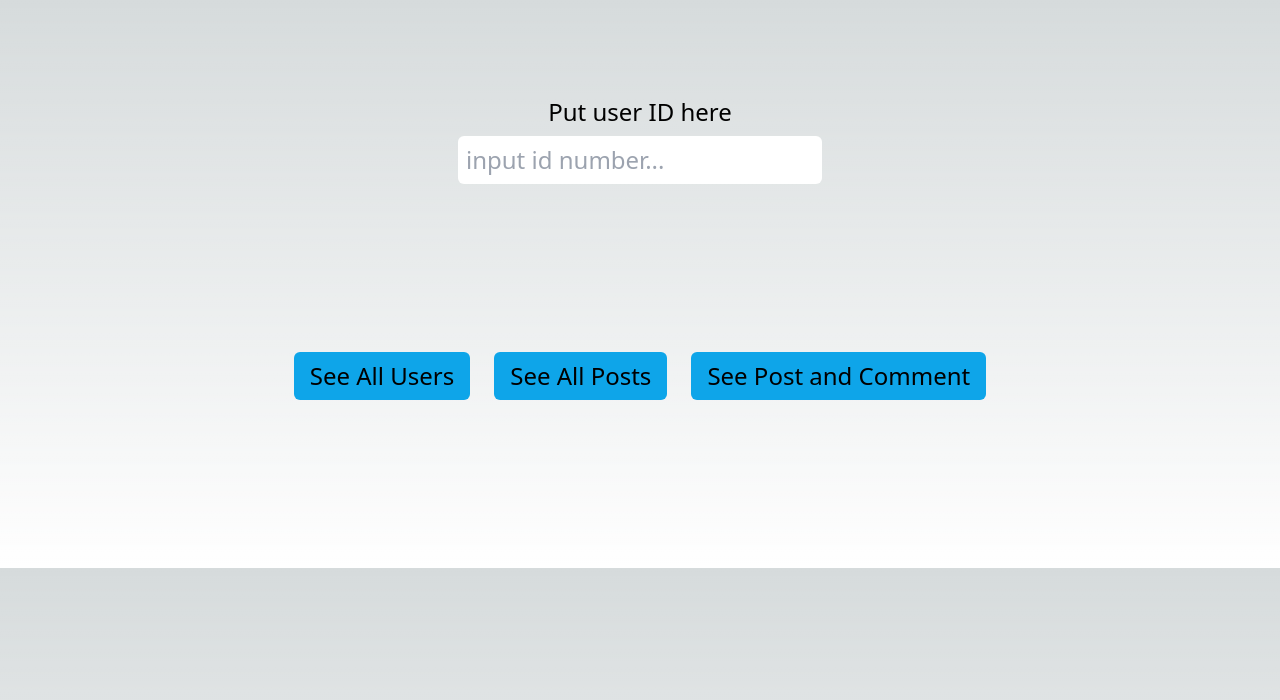
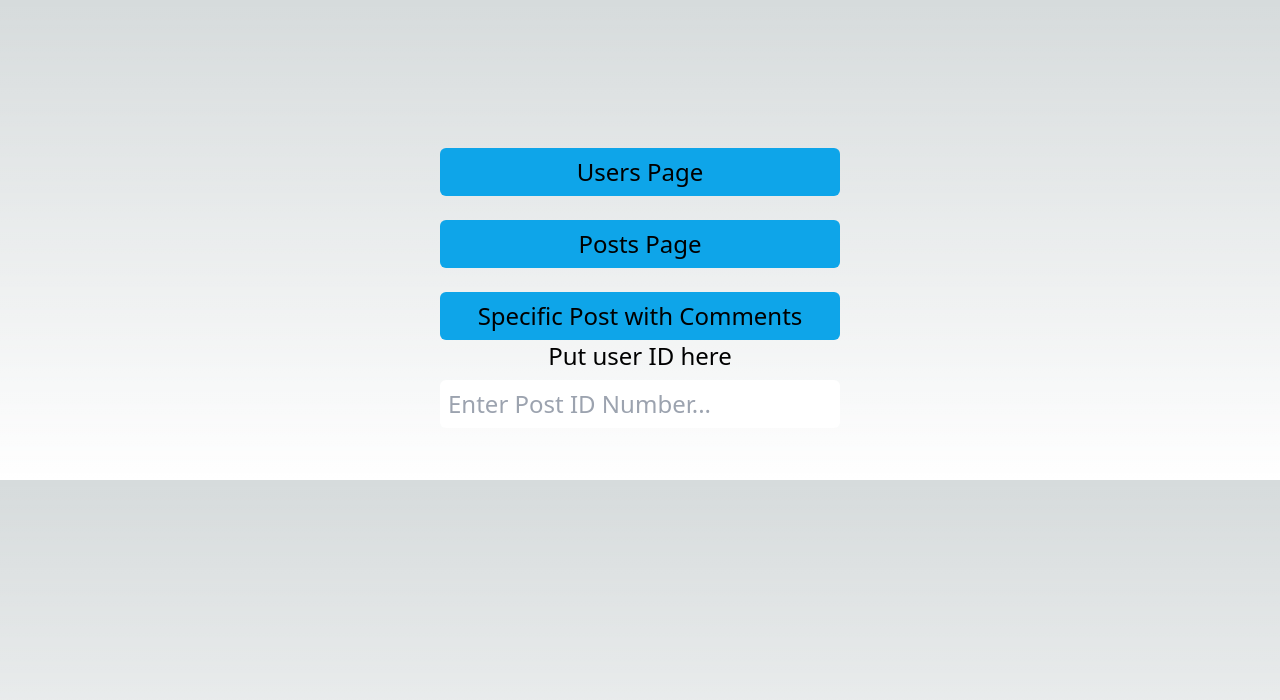
Before and after one commit to RomwelFeliciano/sample-graphql, a Next.js app in the folder frontend/: page / in a window 1280 px wide. Shown: the top 700 px of the page. Built offline with nearby package versions, Linux system fonts and the light colour scheme.

Commit message:
Design of UI in client side

```diff
--- /dev/null
+++ b/frontend/src/components/Spinner.js
@@ -0,0 +1,11 @@
+export default function Spinner() {
+  return (
+    <div className="flex justify-center items-center pt-96">
+      <div className="flex flex-row gap-2">
+        <div className="w-4 h-4 rounded-full bg-sky-400 animate-bounce"></div>
+        <div className="w-4 h-4 rounded-full bg-sky-400 animate-bounce [animation-delay:-.3s]"></div>
+        <div className="w-4 h-4 rounded-full bg-sky-400 animate-bounce [animation-delay:-.5s]"></div>
+      </div>
+    </div>
+  );
+}
--- a/frontend/src/graphql/queries.js
+++ b/frontend/src/graphql/queries.js
@@ -16,8 +16,10 @@ export const GET_ALL_USERS = gql`
 export const GET_ALL_POSTS = gql`
   query {
     getPosts {
+      id
       title
       content
+      user_id
     }
   }
 `;
@@ -29,7 +31,10 @@ export const GET_POST_WITH_COMMENTS = gql`
       title
       content
       comments {
+        id
         content
+        user_id
+        post_id
       }
     }
   }
--- a/frontend/src/pages/index.js
+++ b/frontend/src/pages/index.js
@@ -8,31 +8,34 @@ export default function Home() {
 
   return (
     <main className="flex flex-col pt-24">
-      <div className="flex justify-center items-center flex-col gap-2">
-        <label className="text-2xl">Put user ID here</label>
-        <input
-          type="text"
-          placeholder="input id number..."
-          className="px-2 py-2 rounded-md text-2xl text-black border-none focus:outline-none"
-          onChange={(e) => setId(e.target.value)}
-        />
-      </div>
-      <div className="h-96 flex items-center justify-center gap-6 text-black text-2xl">
+      <div className="h-96 flex flex-col items-center justify-center gap-6 text-black text-2xl">
         <Link href={"/users"}>
-          <button className="bg-sky-500 rounded-md px-4 py-2">
-            See All Users
+          <button className="bg-sky-500 transition-all duration-300 ease-in-out hover:bg-sky-700 w-[400px] rounded-md px-4 py-2">
+            Users Page
           </button>
         </Link>
         <Link href={"/posts"}>
-          <button className="bg-sky-500 rounded-md px-4 py-2">
-            See All Posts
+          <button className="bg-sky-500 transition-all duration-300 ease-in-out hover:bg-sky-700 w-[400px] rounded-md px-4 py-2">
+            Posts Page
           </button>
         </Link>
-        <Link href={`/posts/${id ? id : "no-id"}`}>
-          <button className="bg-sky-500 rounded-md px-4 py-2">
-            See Post and Comment
-          </button>
-        </Link>
+        <div>
+          <Link href={`/posts/${id ? id : "no-id"}`}>
+            <button className="bg-sky-500 transition-all duration-300 ease-in-out hover:bg-sky-700 w-[400px] rounded-md px-4 py-2">
+              Specific Post with Comments
+            </button>
+          </Link>
+          <div className="flex justify-center items-center flex-col gap-2">
+            <label className="text-2xl">Put user ID here</label>
+            <input
+              type="number"
+              min={1}
+              placeholder="Enter Post ID Number..."
+              className="w-[400px] px-2 py-2 rounded-md text-2xl text-black border-none focus:outline-none"
+              onChange={(e) => setId(e.target.value)}
+            />
+          </div>
+        </div>
       </div>
     </main>
   );
--- a/frontend/src/pages/posts/index.js
+++ b/frontend/src/pages/posts/index.js
@@ -1,19 +1,35 @@
 import { GET_ALL_POSTS } from "@/graphql/queries";
 import { useQuery } from "@apollo/client";
+import Link from "next/link";
+import Spinner from "@/components/Spinner";
 
 export default function Posts() {
   const { loading, error, data } = useQuery(GET_ALL_POSTS);
 
-  if (loading) return <p>Loading...</p>;
+  if (loading) return <Spinner />;
   if (error) return <p>Error : {error.message}</p>;
 
   return (
-    <div className="flex flex-col justify-center items-center p-56 gap-4">
-      {data.getPosts.map(({ title, content }) => (
-        <div className="flex justify-center items-center gap-1 bg-sky-300 text-black px-4 py-2 rounded-md">
-          <span>{title}</span> | <span>{content}</span>
-        </div>
-      ))}
+    <div className="flex flex-col justify-center items-center pt-44 gap-4">
+      <Link href={"/"}>Go back</Link>
+      <table className="table w-[800px] text-center text-2xl">
+        <tr className="border-2 border-sky-700 h-20 bg-neutral-900">
+          <th>ID</th>
+          <th>Title</th>
+          <th>Content</th>
+          <th>User ID</th>
+        </tr>
+        <tbody>
+          {data.getPosts.map(({ id, title, content, user_id }) => (
+            <tr className="border-2 border-sky-700 h-20 bg-neutral-900">
+              <td>{id}</td>
+              <td>{title}</td>
+              <td>{content}</td>
+              <td>{user_id}</td>
+            </tr>
+          ))}
+        </tbody>
+      </table>
     </div>
   );
 }
--- a/frontend/src/pages/users/index.js
+++ b/frontend/src/pages/users/index.js
@@ -1,19 +1,35 @@
+import Spinner from "@/components/Spinner";
 import { GET_ALL_USERS } from "@/graphql/queries";
 import { useQuery } from "@apollo/client";
+import Link from "next/link";
 
 export default function Users() {
   const { loading, error, data } = useQuery(GET_ALL_USERS);
 
-  if (loading) return <p>Loading...</p>;
+  if (loading) return <Spinner />;
   if (error) return <p>Error : {error.message}</p>;
 
   return (
-    <div className="flex flex-col justify-center items-center p-56 gap-4">
-      {data.getUsers.map(({ name, age, job }) => (
-        <div className="flex justify-center items-center gap-1 bg-sky-300 text-black px-4 py-2 rounded-md">
-          <span>{name}</span> | <span>{age}</span> | <span>{job}</span>
-        </div>
-      ))}
+    <div className="flex flex-col justify-center items-center pt-44 gap-4">
+      <Link href={"/"}>Go back</Link>
+      <table className="table w-[800px] text-center text-2xl">
+        <tr className="border-2 border-sky-700 h-20 bg-neutral-900">
+          <th>ID</th>
+          <th>Name</th>
+          <th>Age</th>
+          <th>Job</th>
+        </tr>
+        <tbody>
+          {data.getUsers.map(({ id, name, age, job }) => (
+            <tr className="border-2 border-sky-700 h-20 bg-neutral-900">
+              <td>{id}</td>
+              <td>{name}</td>
+              <td>{age}</td>
+              <td>{job}</td>
+            </tr>
+          ))}
+        </tbody>
+      </table>
     </div>
   );
 }
```
Also changed, not shown: frontend/src/styles/globals.css (+2 -5 lines).
